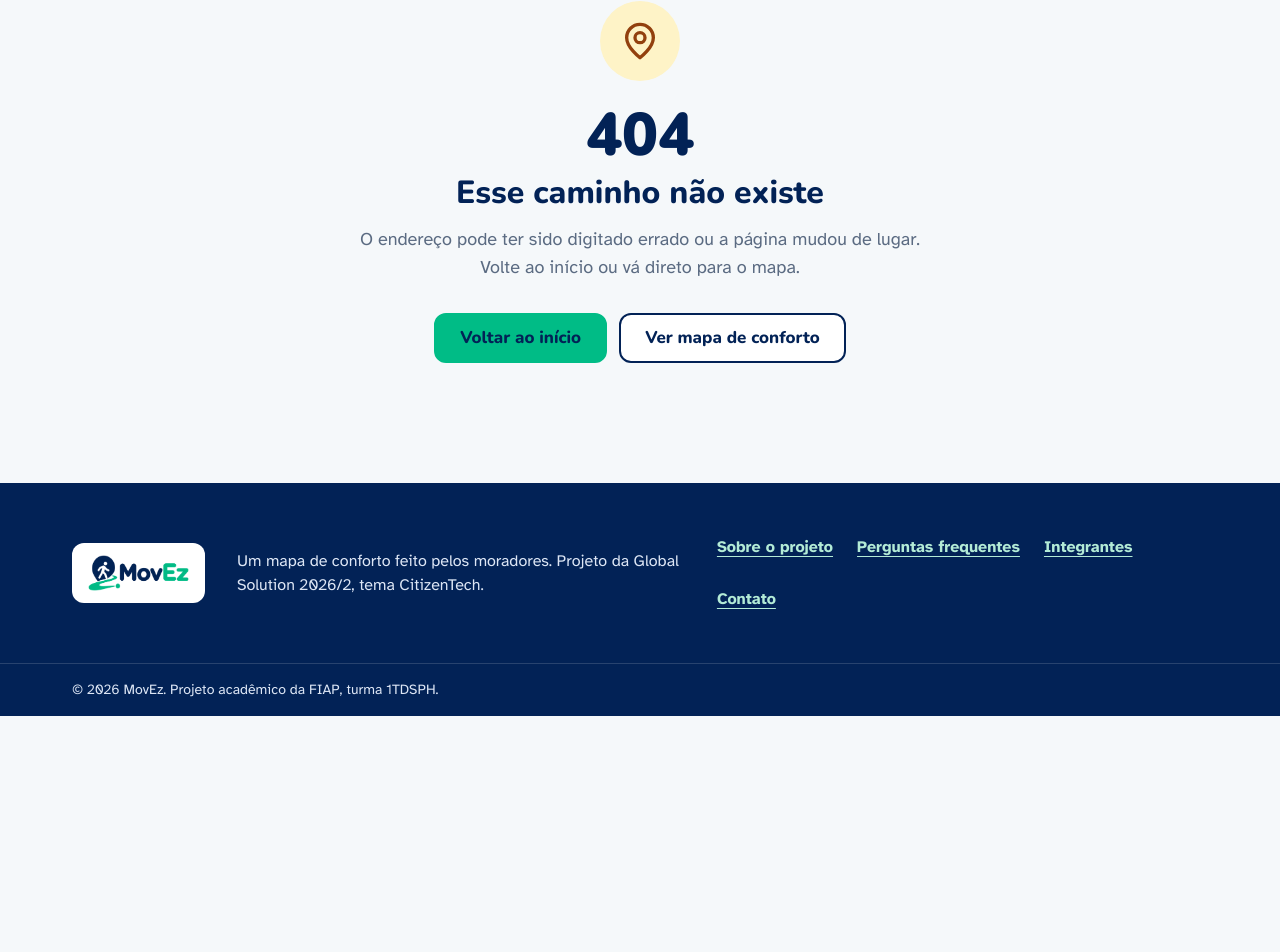
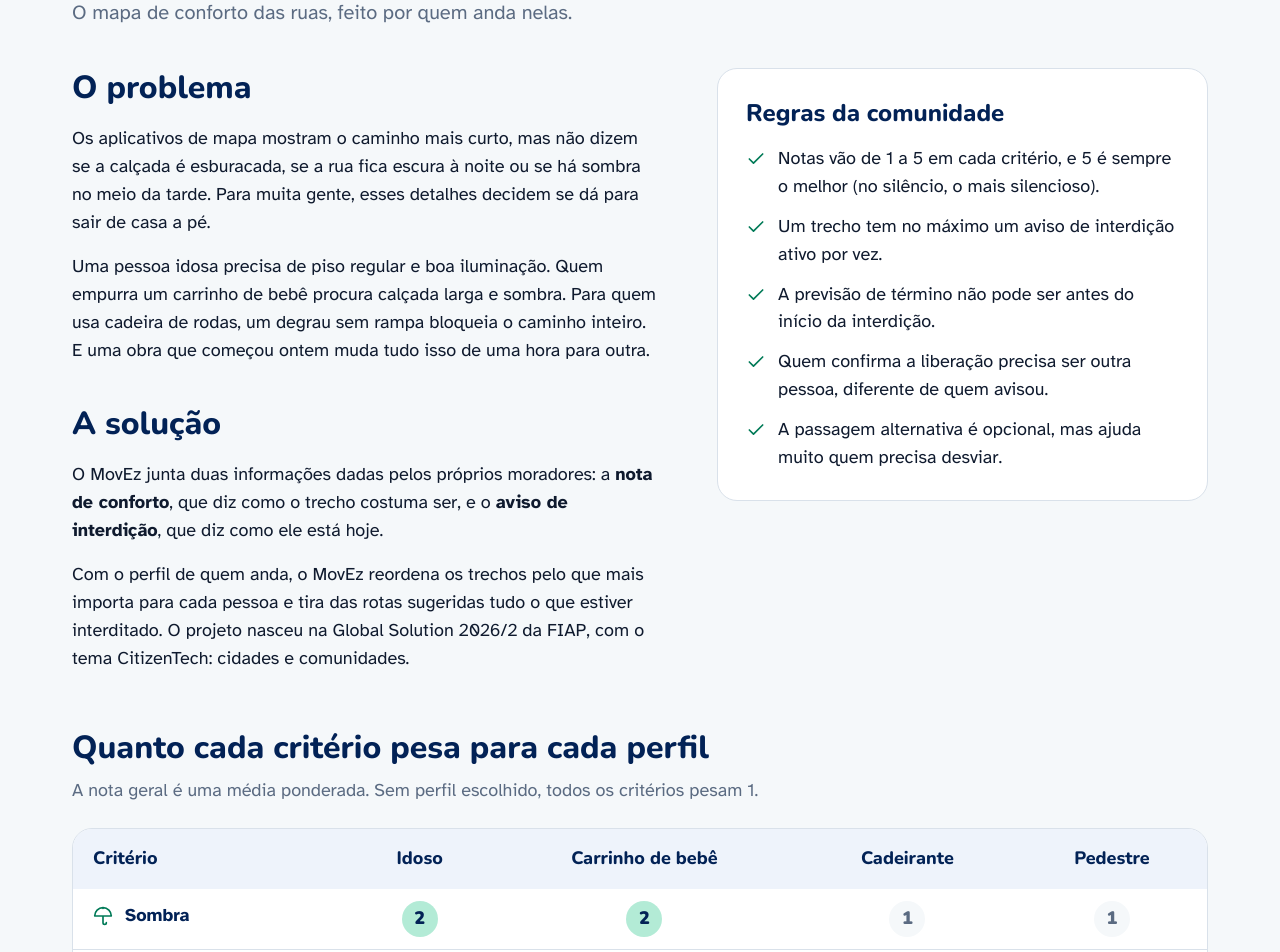
Before and after one commit to carolinakotz/movez, a React (Vite) app in the folder frontend/: page /sobre in a window 1280 px wide. Shown: the part 192-1144 px from the top of the page. Before the commit the page ends 908 px from the top, so only its background shows below. Built offline with nearby package versions, Linux system fonts and the light colour scheme; no server answers.

Commit message:
feat: adiciona página Sobre com pesos por perfil

```diff
--- a/frontend/src/main.tsx
+++ b/frontend/src/main.tsx
@@ -6,6 +6,7 @@ import './globals.css';
 
 // Páginas institucionais
 import Home from './routes/Home';
+import Sobre from './routes/Sobre';
 import PaginaErro from './routes/Error';
 
 // Páginas da solução (integradas à API Java)
@@ -24,6 +25,7 @@ const router = createBrowserRouter([
         errorElement: <PaginaErro />,
         children: [
             { index: true, element: <Home /> },
+            { path: 'sobre', element: <Sobre /> },
 
             { path: 'trechos', element: <Trechos /> },
             { path: 'trechos/novo', element: <CadastrarTrecho /> },
--- /dev/null
+++ b/frontend/src/routes/Sobre/index.tsx
@@ -0,0 +1,149 @@
+import Botao from '../../components/Botao/Botao';
+import CabecalhoPagina from '../../components/CabecalhoPagina/CabecalhoPagina';
+import Icone, { type NomeIcone } from '../../components/Icone/Icone';
+import Pagina from '../../components/Pagina/Pagina';
+import { CRITERIOS, pesosDoPerfil } from '../../utils/conforto';
+
+const ICONES: Record<string, NomeIcone> = {
+    nrSombra: 'sombra',
+    nrIluminacao: 'iluminacao',
+    nrCalcada: 'calcada',
+    nrSeguranca: 'seguranca',
+    nrSilencio: 'silencio',
+};
+
+const PERFIS = [
+    { nome: 'IDOSO', rotulo: 'Idoso' },
+    { nome: 'CARRINHO DE BEBE', rotulo: 'Carrinho de bebê' },
+    { nome: 'CADEIRANTE', rotulo: 'Cadeirante' },
+    { nome: 'PEDESTRE COMUM', rotulo: 'Pedestre' },
+];
+
+const REGRAS = [
+    'Notas vão de 1 a 5 em cada critério, e 5 é sempre o melhor (no silêncio, o mais silencioso).',
+    'Um trecho tem no máximo um aviso de interdição ativo por vez.',
+    'A previsão de término não pode ser antes do início da interdição.',
+    'Quem confirma a liberação precisa ser outra pessoa, diferente de quem avisou.',
+    'A passagem alternativa é opcional, mas ajuda muito quem precisa desviar.',
+];
+
+export default function Sobre() {
+    return (
+        <Pagina titulo="Sobre">
+            <CabecalhoPagina
+                titulo="Sobre o MovEz"
+                descricao="O mapa de conforto das ruas, feito por quem anda nelas."
+            />
+
+            <div className="grid gap-10 lg:grid-cols-[1.2fr_1fr] lg:gap-14">
+                <section aria-labelledby="titulo-problema">
+                    <h2 id="titulo-problema" className="text-[1.75rem] leading-tight font-extrabold md:text-[2rem]">
+                        O problema
+                    </h2>
+                    <div className="mt-4 flex max-w-[68ch] flex-col gap-4 text-lg">
+                        <p>
+                            Os aplicativos de mapa mostram o caminho mais curto, mas não dizem se a calçada é esburacada, se a rua
+                            fica escura à noite ou se há sombra no meio da tarde. Para muita gente, esses detalhes decidem se dá
+                            para sair de casa a pé.
+                        </p>
+                        <p>
+                            Uma pessoa idosa precisa de piso regular e boa iluminação. Quem empurra um carrinho de bebê procura
+                            calçada larga e sombra. Para quem usa cadeira de rodas, um degrau sem rampa bloqueia o caminho
+                            inteiro. E uma obra que começou ontem muda tudo isso de uma hora para outra.
+                        </p>
+                    </div>
+
+                    <h2 className="mt-10 text-[1.75rem] leading-tight font-extrabold md:text-[2rem]">A solução</h2>
+                    <div className="mt-4 flex max-w-[68ch] flex-col gap-4 text-lg">
+                        <p>
+                            O MovEz junta duas informações dadas pelos próprios moradores: a <strong>nota de conforto</strong>, que
+                            diz como o trecho costuma ser, e o <strong>aviso de interdição</strong>, que diz como ele está hoje.
+                        </p>
+                        <p>
+                            Com o perfil de quem anda, o MovEz reordena os trechos pelo que mais importa para cada pessoa e tira das
+                            rotas sugeridas tudo o que estiver interditado. O projeto nasceu na Global Solution 2026/2 da FIAP, com
+                            o tema CitizenTech: cidades e comunidades.
+                        </p>
+                    </div>
+                </section>
+
+                <section aria-labelledby="titulo-regras" className="h-fit rounded-cartao border border-linha bg-white p-6 md:p-7">
+                    <h2 id="titulo-regras" className="text-2xl font-extrabold">
+                        Regras da comunidade
+                    </h2>
+                    <ul className="mt-4 flex flex-col gap-3">
+                        {REGRAS.map((regra) => (
+                            <li key={regra} className="flex gap-3">
+                                <Icone nome="check" className="mt-1 size-5 text-verde-texto" />
+                                <span>{regra}</span>
+                            </li>
+                        ))}
+                    </ul>
+                </section>
+            </div>
+
+            <section aria-labelledby="titulo-pesos" className="mt-14">
+                <h2 id="titulo-pesos" className="text-[1.75rem] leading-tight font-extrabold md:text-[2rem]">
+                    Quanto cada critério pesa para cada perfil
+                </h2>
+                <p className="mt-2 max-w-[68ch] text-lg text-ardosia">
+                    A nota geral é uma média ponderada. Sem perfil escolhido, todos os critérios pesam 1.
+                </p>
+
+                <div className="mt-6 overflow-x-auto rounded-cartao border border-linha bg-white">
+                    <table className="w-full min-w-[640px] text-left">
+                        <caption className="sr-only">Peso de cada critério de conforto por perfil de pedestre</caption>
+                        <thead className="bg-azul-50">
+                            <tr>
+                                <th scope="col" className="px-5 py-4 font-display font-extrabold text-azul-noite">
+                                    Critério
+                                </th>
+                                {PERFIS.map((perfil) => (
+                                    <th key={perfil.nome} scope="col" className="px-5 py-4 text-center font-display font-extrabold text-azul-noite">
+                                        {perfil.rotulo}
+                                    </th>
+                                ))}
+                            </tr>
+                        </thead>
+                        <tbody className="divide-y divide-linha">
+                            {CRITERIOS.map(({ chave, rotulo }) => (
+                                <tr key={chave}>
+                                    <th scope="row" className="px-5 py-3 font-bold text-azul-noite">
+                                        <span className="inline-flex items-center gap-3">
+                                            <Icone nome={ICONES[chave]} className="size-5 text-verde-texto" />
+                                            {rotulo}
+                                        </span>
+                                    </th>
+                                    {PERFIS.map((perfil) => {
+                                        const peso = pesosDoPerfil(perfil.nome)[chave];
+                                        return (
+                                            <td key={perfil.nome} className="px-5 py-3 text-center">
+                                                <span
+                                                    className={`inline-grid size-9 place-items-center rounded-full font-display font-black ${
+                                                        peso >= 3 ? 'bg-verde-caminho text-azul-noite' : peso === 2 ? 'bg-verde-200 text-azul-noite' : 'bg-neblina text-ardosia'
+                                                    }`}
+                                                >
+                                                    {peso}
+                                                </span>
+                                            </td>
+                                        );
+                                    })}
+                                </tr>
+                            ))}
+                        </tbody>
+                    </table>
+                </div>
+            </section>
+
+            <section className="mt-14 flex flex-col gap-4 rounded-cartao bg-azul-noite p-6 text-white md:flex-row md:items-center md:justify-between md:p-8">
+                <div>
+                    <h2 className="text-2xl font-extrabold text-white">Pronto para testar?</h2>
+                    <p className="mt-1 text-azul-100">Escolha seu perfil e veja quais ruas combinam com o seu jeito de andar.</p>
+                </div>
+                <Botao para="/trechos" icone="rota" className="shrink-0">
+                    Ver o mapa de conforto
+                </Botao>
+            </section>
+        </Pagina>
+    );
+}
```
